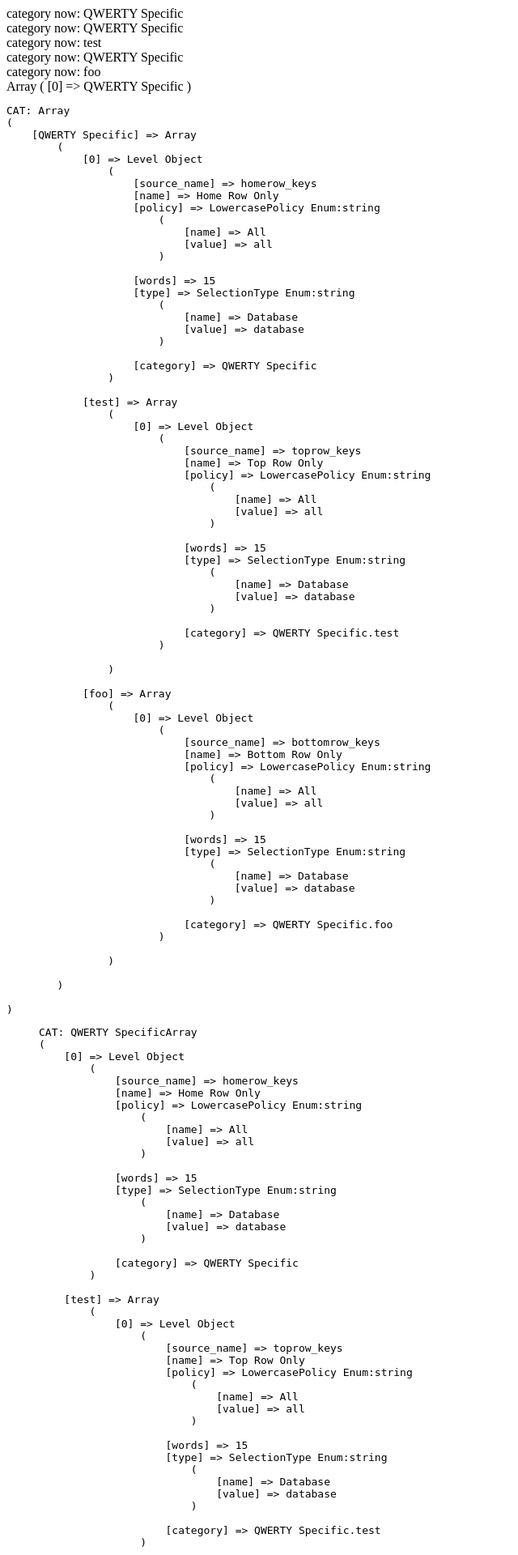
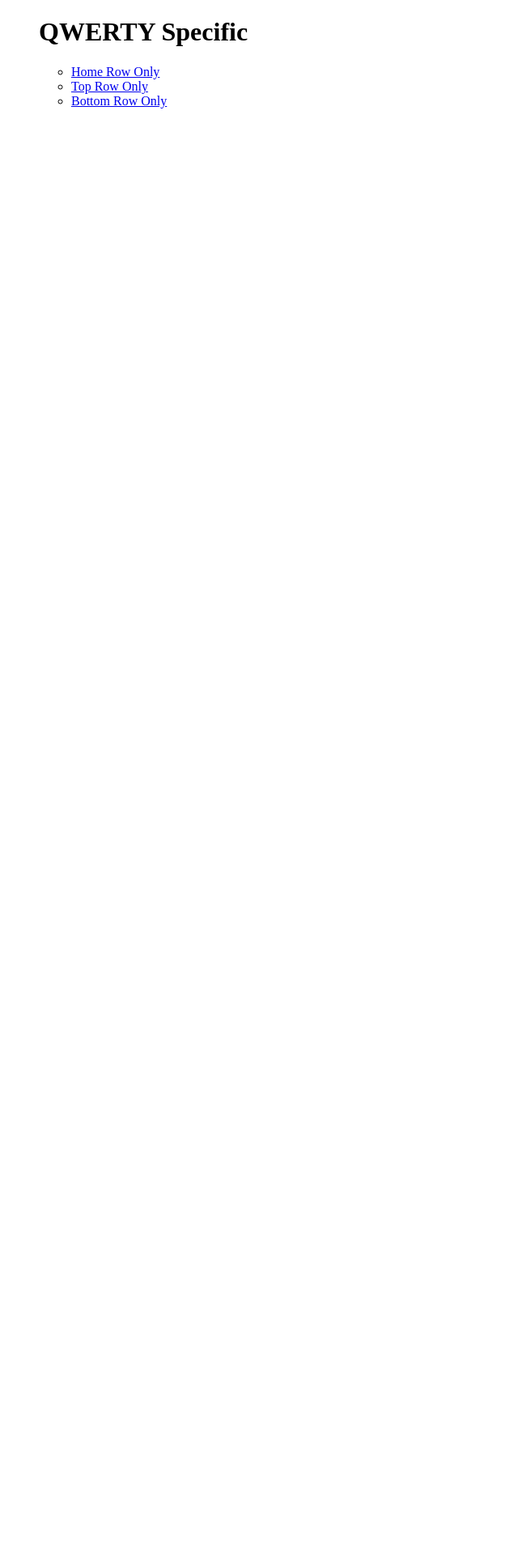
Before and after one commit to reddign/typing, a PHP site: page / in a window 1280 px wide. Shown: the top 1920 px of the page at 81% size, without its empty margins (0-640 px from the left). After the commit the page ends 134 px from the top, so only its background shows below. Run offline with PHP 8.4, Linux system fonts and the light colour scheme.

Commit message:
fix category parser

```diff
--- a/level/levels.ini
+++ b/level/levels.ini
@@ -12,11 +12,11 @@ name = "Top Row Only"
 lowercase = "all"
 words = 15
 selection = "database"
-category = "QWERTY Specific.test"
+category = "QWERTY Specific"
 
 [bottomrow_keys]
 name = "Bottom Row Only"
 lowercase = "all"
 words = 15
 selection = "database"
-category = "QWERTY Specific.foo"
+category = "QWERTY Specific"
--- a/level/levels.php
+++ b/level/levels.php
@@ -90,7 +90,6 @@ class Level {
                     if (!isset($map[$category])) {
                         $map[$category] = [];
                     }
-                    echo "category now: $category<br>";
                     $map = &$map[$category];
                 }
                 array_push($map, $level);
@@ -121,16 +120,11 @@ class Level {
         }
 
         // put levels in their categories
-        print_r(array_keys(Level::$levels));
-        echo "<pre>";
         Level::print_category_map(Level::$levels, '', 0);
-        echo "</pre>";
     }
 
     /** Recursively print a map */
     private static function print_category_map(array &$map, string $category, int $layer): void {
-        echo "CAT: $category";
-        print_r($map);
         if ($layer > 0) {
             if ($layer > 6) {
                 $layer = 6;
@@ -138,14 +132,18 @@ class Level {
             echo "<h$layer>$category</h$layer>";
         }
         echo "<ul>";
+        // add tests in the category, then add subcategories
+        foreach ($map as $key => $value) {
+            if ($value instanceof Level) {
+                echo "<li><a href=\"../test/?level=$value->source_name\">$value->name</a></li>";
+            }
+        }
         foreach ($map as $key => $value) {
             if (is_array($value)) {
                 Level::print_category_map($value, $key, $layer + 1);
-            } else if ($value instanceof Level) {
-                echo "<li><a href=\"../test/?level=$value->source_name\">$value->name</a></li>";
             }
         }
-        echo "</ul";
+        echo "</ul>";
     }
 }
 
```
